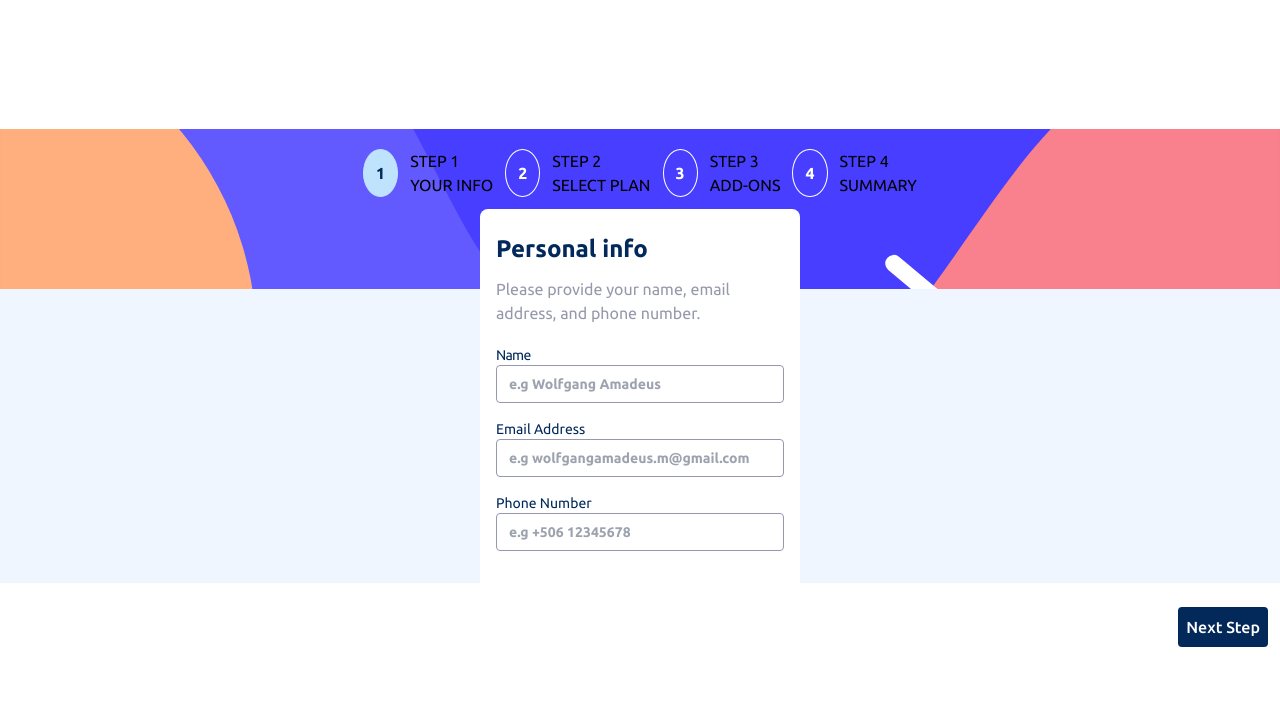
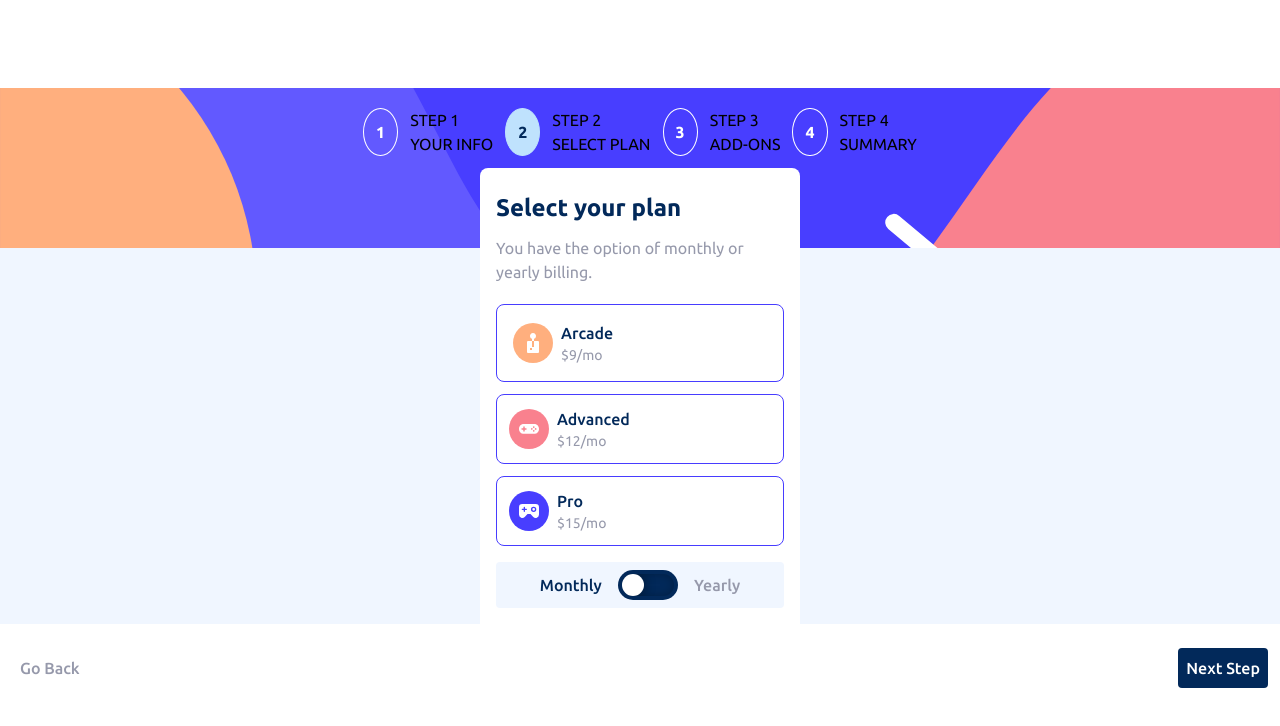
Before and after one commit to Sojo506/multi-step-form-react, a React app: page / in a window 1280 px wide. Shown: the top 726 px of the page. Built offline with nearby package versions, Linux system fonts and the light colour scheme; the HTML template or start-up script is replaced by a standard one.

Commit message:
SelectPlan buttons created and styled

```diff
--- a/src/App.jsx
+++ b/src/App.jsx
@@ -10,7 +10,7 @@ import ThankYou from "./components/ThankYou";
 import Footer from "./components/Footer";
 
 function App() {
-  const [currentStep, setCurrentStep] = useState(1);
+  const [currentStep, setCurrentStep] = useState(2);
 
   return (
     <main className="responsive_viewport font-ubuntu bg-n-magnolia relative">
--- /dev/null
+++ b/src/components/ButtonSelectPlans.jsx
@@ -0,0 +1,59 @@
+import icon_arcade from "../assets/images/icon-arcade.svg";
+import icon_advanced from "../assets/images/icon-advanced.svg";
+import icon_pro from "../assets/images/icon-pro.svg";
+
+const ButtonSelectPlan = ({ plan, type }) => {
+  const keys = Object.keys(plan).sort((a, b) => a - b);
+
+  return (
+    <div className="flex flex-col gap-3 mb-4">
+      <div className="flex border rounded-lg border-p-purplish-blue p-4 gap-2">
+        <img src={icon_arcade} alt="icon arcade" />
+
+        <div>
+          <h4 className="capitalize text-p-marine-blue font-medium">
+            {keys[0]}
+          </h4>
+          <p className="text-n-cool-gray text-sm">
+            ${plan[keys[0]]}/{type === "monthly" ? "mo" : "yr"}
+          </p>
+          {type === "yearly" && (
+            <p className="text-sm text-p-marine-blue">2 months free</p>
+          )}
+        </div>
+      </div>
+
+      <div className="flex border rounded-lg border-p-purplish-blue p-3 gap-2">
+        <img src={icon_advanced} alt="icon arcade" />
+        <div>
+          <h4 className="capitalize text-p-marine-blue font-medium">
+            {keys[1]}
+          </h4>
+          <p className="text-n-cool-gray text-sm">
+            ${plan[keys[1]]}/{type === "monthly" ? "mo" : "yr"}
+          </p>
+          {type === "yearly" && (
+            <p className="text-sm text-p-marine-blue">2 months free</p>
+          )}
+        </div>
+      </div>
+
+      <div className="flex border rounded-lg border-p-purplish-blue p-3 gap-2">
+        <img src={icon_pro} alt="icon arcade" />
+        <div>
+          <h4 className="capitalize text-p-marine-blue font-medium">
+            {keys[2]}
+          </h4>
+          <p className="text-n-cool-gray text-sm">
+            ${plan[keys[2]]}/{type === "monthly" ? "mo" : "yr"}
+          </p>
+          {type === "yearly" && (
+            <p className="text-sm text-p-marine-blue">2 months free</p>
+          )}
+        </div>
+      </div>
+    </div>
+  );
+};
+
+export default ButtonSelectPlan;
--- a/src/components/SelectPlan.jsx
+++ b/src/components/SelectPlan.jsx
@@ -1,5 +1,6 @@
 import { useState } from "react";
 import styles from "../styles/selectPlan.module.css";
+import ButtonSelectPlan from "./ButtonSelectPlans";
 
 const SelectPlan = () => {
   const dataPlans = {
@@ -7,10 +8,10 @@ const SelectPlan = () => {
     yearly: { arcade: 90, advanced: 120, pro: 150 },
   };
 
-  const [plan, setPlan] = useState(false);
+  const [plan, setPlan] = useState("monthly");
 
   const handleChange = (event) => {
-    setPlan(event.target.checked);
+    setPlan(event.target.checked ? "yearly" : "monthly");
   };
 
   return (
@@ -22,10 +23,12 @@ const SelectPlan = () => {
         You have the option of monthly or yearly billing.
       </p>
 
+      <ButtonSelectPlan plan={dataPlans[plan]} type={plan} />
+
       <label className={`${styles.switch} rounded bg-n-magnolia`}>
         <span
           className={`${
-            !plan ? "text-p-marine-blue" : "text-n-cool-gray"
+            plan === "monthly" ? "text-p-marine-blue" : "text-n-cool-gray"
           } font-medium`}
         >
           Monthly
@@ -38,7 +41,7 @@ const SelectPlan = () => {
         <div className={`${styles.slider}`}></div>
         <span
           className={`${
-            plan ? "text-p-marine-blue" : "text-n-cool-gray"
+            plan === "yearly" ? "text-p-marine-blue" : "text-n-cool-gray"
           } font-medium`}
         >
           Yearly
--- a/src/styles/selectPlan.module.css
+++ b/src/styles/selectPlan.module.css
@@ -4,6 +4,7 @@
   justify-content: center;
   width: 100%;
   gap: 1rem;
+  padding: .5rem 0;
 }
 
 .checkbox {
```
